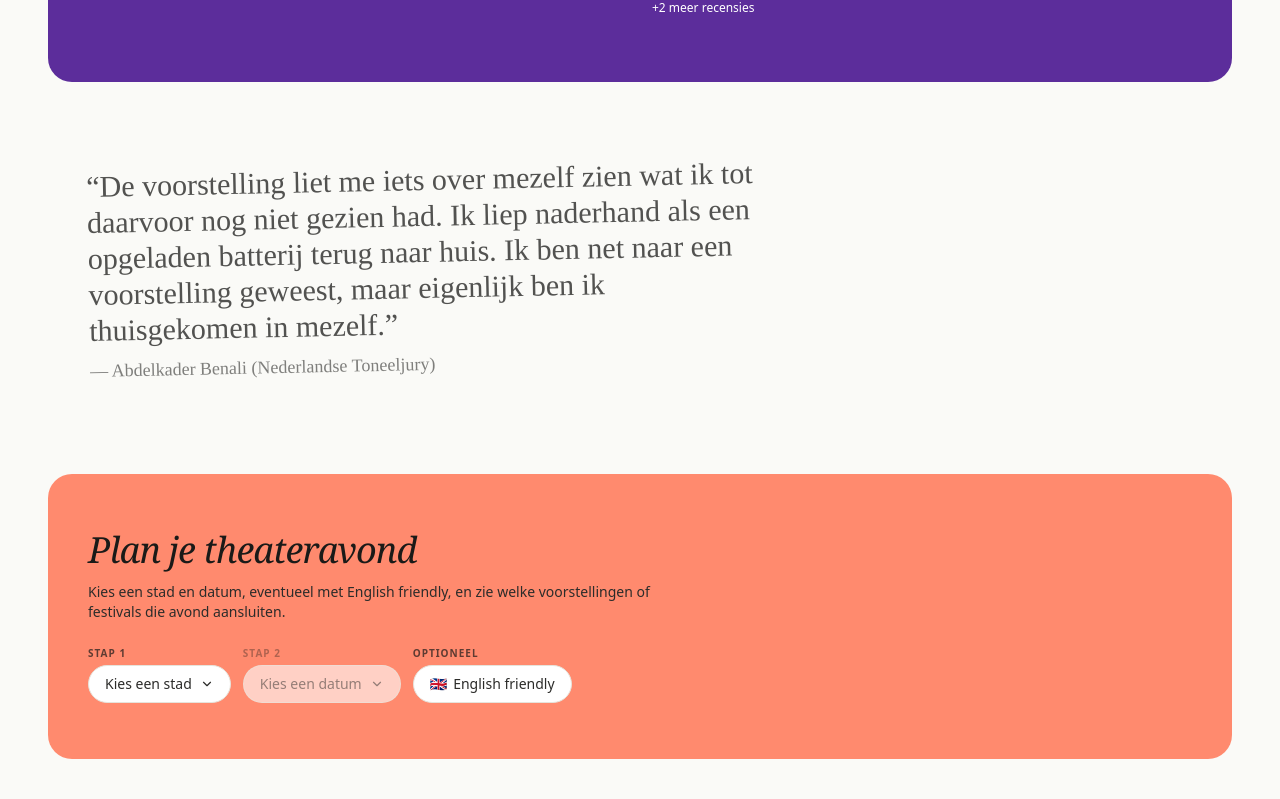
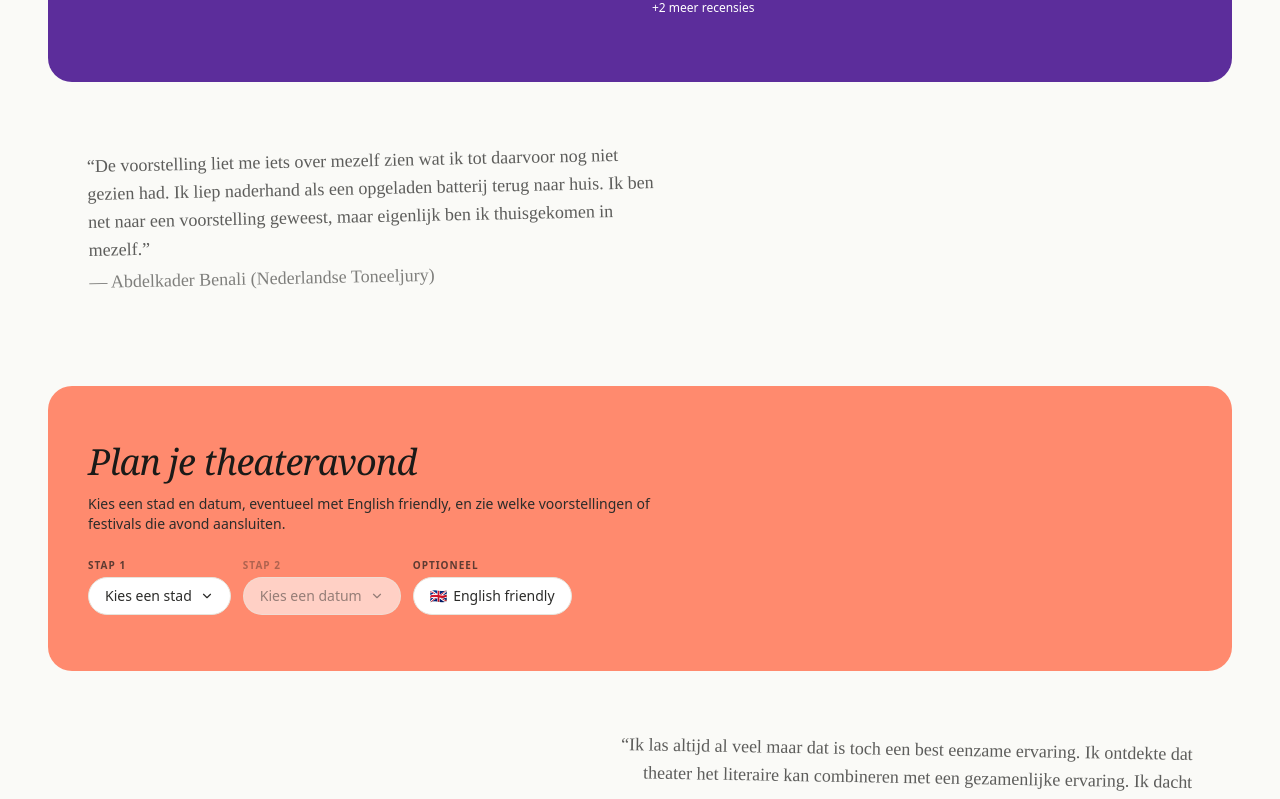
Before and after one commit to cultuursausje/cultuursausje, a Next.js app in the folder site/: page / in a window 1280 px wide. Shown: the part 935-1734 px from the top of the page. Built offline with nearby package versions, Linux system fonts and the light colour scheme.

Commit message:
Add files via upload

```diff
--- a/site/components/InspiringQuote.tsx
+++ b/site/components/InspiringQuote.tsx
@@ -1,20 +1,34 @@
 "use client";
+
+import { useLang } from "@/lib/i18n";
 
 /**
  * InspiringQuote — handgeschreven citaten die tussen secties op de pagina
  * verschijnen, zonder gekleurd vlak. De bedoeling is dat ze voelen als
  * een terloops achtergelaten boodschap. Licht roterend voor karakter.
+ *
+ * Citaat en auteurnaam delen ongeveer dezelfde grootte — het citaat een
+ * tikje groter, maar bewust klein zodat de quotes als notitie aanvoelen
+ * en niet als aankondiging.
  */
 interface Props {
   quote: string;
+  quote_en?: string;
   author: string;
+  author_en?: string;
   /** Lichte rotatie in graden — geeft elke quote zijn eigen karakter. */
   tilt?: number;
   /** Horizontale uitlijning binnen de pagina. */
   align?: "left" | "center" | "right";
 }
 
-export function InspiringQuote({ quote, author, tilt = 0, align = "center" }: Props) {
+export function InspiringQuote({
+  quote, quote_en, author, author_en, tilt = 0, align = "center"
+}: Props) {
+  const { lang } = useLang();
+  const text = lang === "en" && quote_en ? quote_en : quote;
+  const by = lang === "en" && author_en ? author_en : author;
+
   const alignClass =
     align === "left"
       ? "mr-auto text-left"
@@ -23,16 +37,16 @@ export function InspiringQuote({ quote, author, tilt = 0, align = "center" }: Pr
       : "mx-auto text-center";
 
   return (
-    <div className="my-16 px-6 sm:my-20 sm:px-10">
+    <div className="my-14 px-6 sm:my-16 sm:px-10">
       <figure
-        className={`max-w-2xl ${alignClass}`}
+        className={`max-w-xl ${alignClass}`}
         style={{ transform: `rotate(${tilt}deg)` }}
       >
-        <blockquote className="font-handwritten text-2xl leading-snug text-ink/75 sm:text-3xl">
-          &ldquo;{quote}&rdquo;
+        <blockquote className="font-handwritten text-base leading-snug text-ink/70 sm:text-lg">
+          &ldquo;{text}&rdquo;
         </blockquote>
-        <figcaption className="mt-2 font-handwritten text-base text-ink/55 sm:text-lg">
-          — {author}
+        <figcaption className="mt-1 font-handwritten text-base text-ink/55 sm:text-lg">
+          — {by}
         </figcaption>
       </figure>
     </div>
--- a/site/data/inspiringQuotes.ts
+++ b/site/data/inspiringQuotes.ts
@@ -4,7 +4,10 @@
  */
 export interface InspiringQuoteEntry {
   quote: string;
+  quote_en: string;
   author: string;
+  /** "Nederlandse Toneeljury" → "Dutch Theatre Jury" als achtervoegsel in EN. */
+  author_en?: string;
   /** Optionele rotatie voor visuele variatie tussen quotes. */
   tilt?: number;
   align?: "left" | "center" | "right";
@@ -14,49 +17,70 @@ export const inspiringQuotes: InspiringQuoteEntry[] = [
   {
     quote:
       "De voorstelling liet me iets over mezelf zien wat ik tot daarvoor nog niet gezien had. Ik liep naderhand als een opgeladen batterij terug naar huis. Ik ben net naar een voorstelling geweest, maar eigenlijk ben ik thuisgekomen in mezelf.",
+    quote_en:
+      "The performance showed me something about myself I hadn't seen before. Afterwards I walked home like a fully charged battery. I'd just been to a show, but really I'd come home to myself.",
     author: "Abdelkader Benali (Nederlandse Toneeljury)",
+    author_en: "Abdelkader Benali (Dutch Theatre Jury)",
     tilt: -1.2,
     align: "left"
   },
   {
     quote:
       "Ik las altijd al veel maar dat is toch een best eenzame ervaring. Ik ontdekte dat theater het literaire kan combineren met een gezamenlijke ervaring. Ik dacht toen meteen: dit is voor mij.",
+    quote_en:
+      "I'd always read a lot, but it's a fairly lonely experience. I discovered that theatre can combine the literary with a shared experience. I thought right away: this is for me.",
     author: "Han van Wieringen (Nederlandse Toneeljury)",
+    author_en: "Han van Wieringen (Dutch Theatre Jury)",
     tilt: 1,
     align: "right"
   },
   {
     quote:
       "Theater is de plek waar we tijd, ruimte en concentratie delen. Daar houden we niet mee op, het wordt eerder een nieuwe waarde. Het is de enige plek die nog over is waar we onze mobiele telefoon uitzetten. Je beleeft er samen iets, ook al ken je er niemand.",
+    quote_en:
+      "Theatre is the place where we share time, space and attention. We're not going to stop doing that — if anything, it's becoming a new kind of value. It's the only place left where we turn our phones off. You experience something together, even if you don't know anyone there.",
     author: "Anneke van der Linden (Nederlandse Toneeljury)",
+    author_en: "Anneke van der Linden (Dutch Theatre Jury)",
     tilt: -0.8,
     align: "center"
   },
   {
     quote:
       "Theater biedt je een blik op de wereld door de ogen van de kunstenaar. Die doet een voorstel, daagt je uit om je daartoe te verhouden, en brengt je mentaal in beweging. De theatermaker scherpt je ideeën over mensen en samenlevingen, en hoe je daar zelf in past aan.",
+    quote_en:
+      "Theatre offers you a view of the world through the eyes of the artist. They put forward a proposition, challenge you to take a position, and set your mind in motion. The theatremaker sharpens your ideas about people and society, and how you fit into them.",
     author: "Hadassah de Boer (Nederlandse Toneeljury)",
+    author_en: "Hadassah de Boer (Dutch Theatre Jury)",
     tilt: 1.4,
     align: "left"
   },
   {
     quote:
       "Theater is het verbeelden van andere denkwijzen, het is mind-stretchen. De spelers namen mij mee naar hun wereld, die ik nauwelijks ken.",
+    quote_en:
+      "Theatre is imagining other ways of thinking — it's mind-stretching. The performers took me into their world, one I barely know.",
     author: "Saskia Tilanus (Nederlandse Toneeljury)",
+    author_en: "Saskia Tilanus (Dutch Theatre Jury)",
     tilt: -1.5,
     align: "right"
   },
   {
     quote:
       "Als je zoveel theater ziet, ga je vanzelf ook patronen zien. Dat zegt wat over de generatie kunstenaars. Ze maken ons duidelijk wat er schort aan onze samenleving en dat is heel confronterend.",
+    quote_en:
+      "When you see this much theatre, you start to see patterns. It says something about this generation of artists. They make clear what's wrong with our society, and that is deeply confronting.",
     author: "Hadassah de Boer (Nederlandse Toneeljury)",
+    author_en: "Hadassah de Boer (Dutch Theatre Jury)",
     tilt: 0.7,
     align: "center"
   },
   {
     quote:
       "Voor mij is een theateravond geslaagd als je het gevoel hebt dat er een paradigmaverschuiving plaatsvindt: als je uit de vaste manier van denken wordt getrokken en wordt geconfronteerd met een manier waarop je nooit naar de wereld had gekeken.",
+    quote_en:
+      "For me a night at the theatre succeeds when you feel a paradigm shift happen — when you're pulled out of your usual way of thinking and confronted with a way of looking at the world you'd never considered.",
     author: "Bram Jacobs (Nederlandse Toneeljury)",
+    author_en: "Bram Jacobs (Dutch Theatre Jury)",
     tilt: -1,
     align: "left"
   }
```
